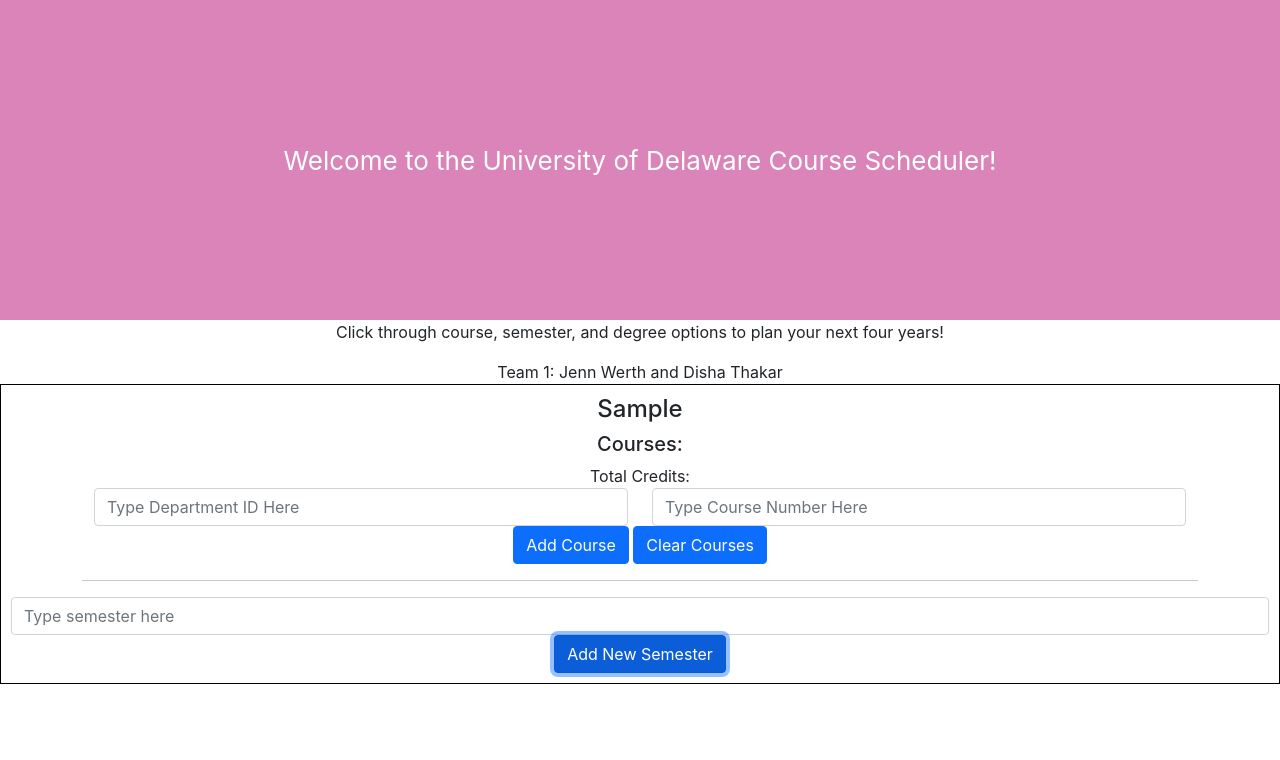
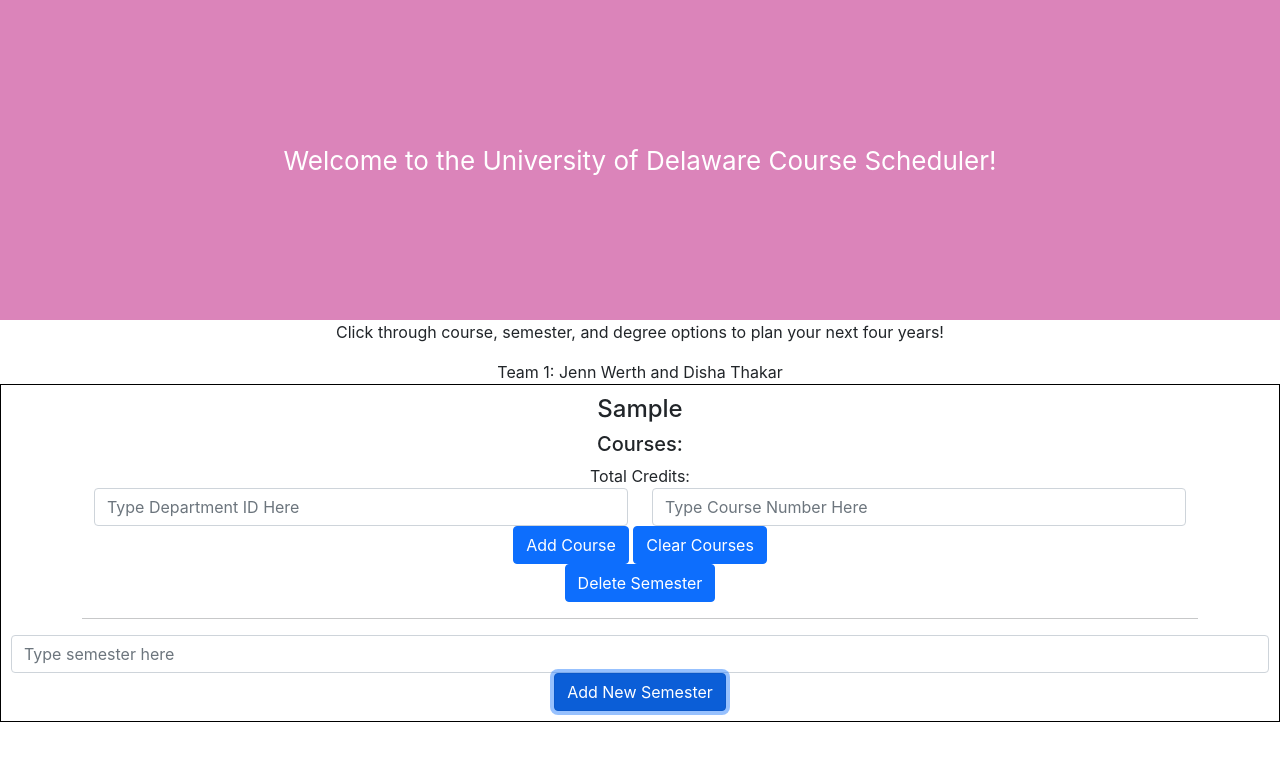
Before and after one commit to UD-CISC275-S22/cis-scheduler-team-1, a React (Create React App) app: page / in a window 1280 px wide. Both pictures are taken after typing "Sample" into the empty fields and a click on the button "Add New Semester". Shown: the top 760 px of the page. Built offline with nearby package versions, Linux system fonts and the light colour scheme.

Commit message:
Creating remove semester button

```diff
--- a/src/semesterLayout.tsx
+++ b/src/semesterLayout.tsx
@@ -17,6 +17,13 @@
         setSemester("");
     }
 
+    function deleteSemester(semester: string) {
+        const updatedList = [...semesterList];
+        const index = updatedList.indexOf(semester);
+        updatedList.splice(index, 1);
+        setSemesterList(updatedList);
+    }
+
     return (
         <div style={{ border: "1px solid black", padding: "10px" }}>
             {semesterList.map((semester: string) => (
@@ -25,6 +32,9 @@
                         <h4>{semester}</h4>
                     </div>
                     <DisplayCourse></DisplayCourse>
+                    <Button onClick={() => deleteSemester(semester)}>
+                        Delete Semester
+                    </Button>
                     <hr></hr>
                 </Container>
             ))}
```
